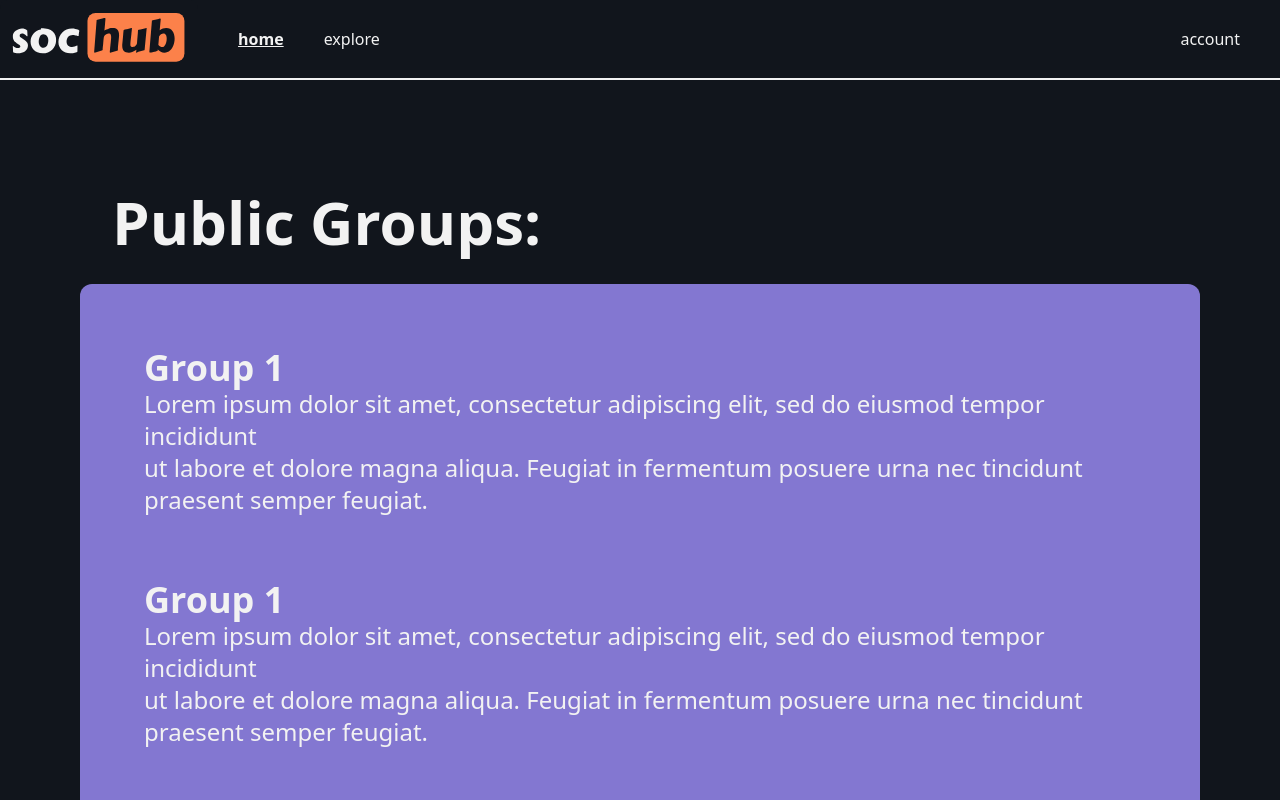
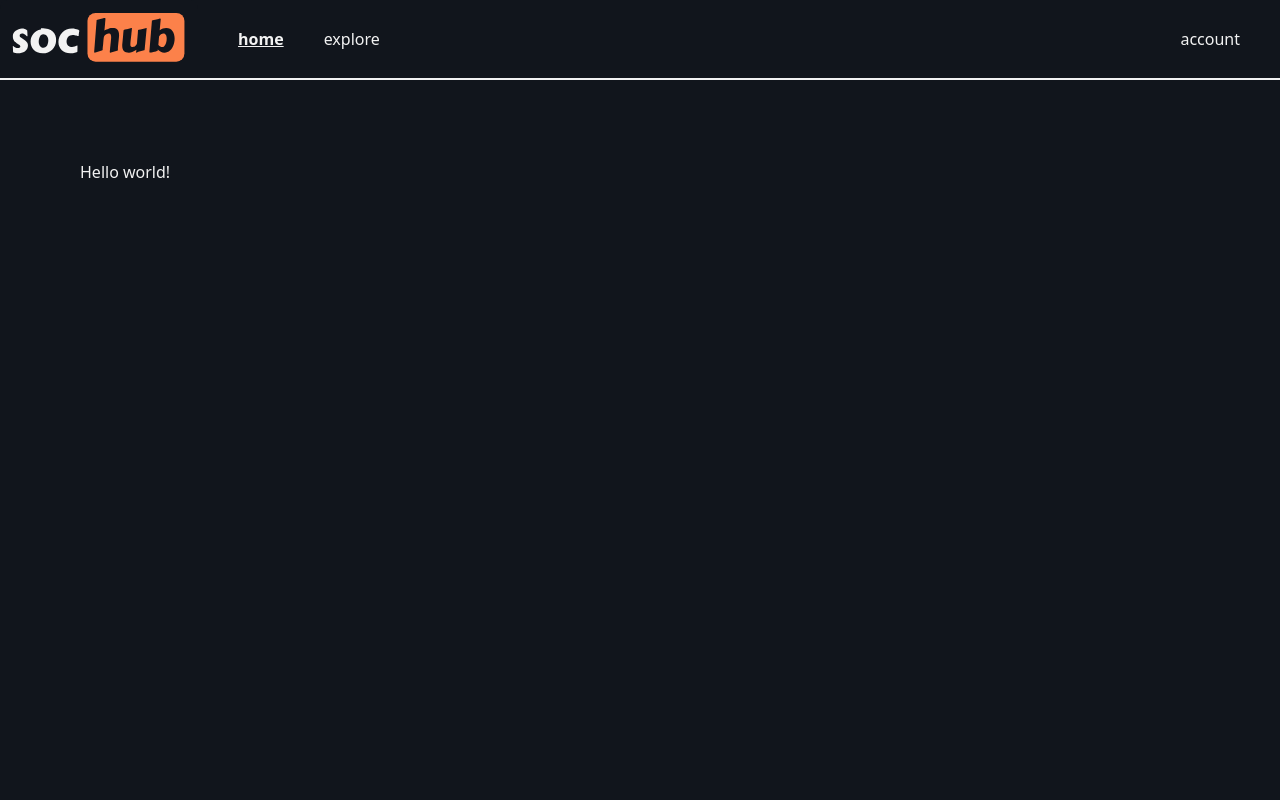
Before and after one commit to iis-itu-team/iis-project, a SvelteKit app in the folder frontend/: page / in a window 1280 px wide. Shown: the top 800 px of the page. Built offline with nearby package versions, Linux system fonts and the light colour scheme.

Commit message:
feat(fe): move group list to explore page feat(fe): add http module with axios client for easy rest api access feat(fe): load groups from rest api feat(fe): add response and group types feat(fe): add .env.template, env var for api_url

```diff
--- a/frontend/package.json
+++ b/frontend/package.json
@@ -25,5 +25,8 @@
     "typescript": "^5.0.0",
     "vite": "^4.4.2"
   },
-  "type": "module"
+  "type": "module",
+  "dependencies": {
+    "axios": "^1.5.1"
+  }
 }
--- /dev/null
+++ b/frontend/src/lib/http/http.ts
@@ -0,0 +1,6 @@
+import axios from "axios";
+import { PUBLIC_API_URL } from "$env/static/public";
+
+export const client = axios.create({
+    baseURL: PUBLIC_API_URL,
+});
--- /dev/null
+++ b/frontend/src/lib/types/group.ts
@@ -0,0 +1,7 @@
+import type { Visibility } from "./visibility";
+
+export interface Group {
+    id: string;
+    title: string;
+    visibility: Visibility;
+}
--- /dev/null
+++ b/frontend/src/lib/types/response.ts
@@ -0,0 +1,4 @@
+export interface ResponseFormat<T> {
+    status: string;
+    data: T;
+}
--- /dev/null
+++ b/frontend/src/lib/types/visibility.ts
@@ -0,0 +1,5 @@
+export enum Visibility {
+    PRIVATE = "private",
+    PROTECTED = "protected",
+    PUBLIC = "public"
+}
--- a/frontend/src/routes/+layout.svelte
+++ b/frontend/src/routes/+layout.svelte
@@ -1,5 +1,5 @@
 <script>
-	import NavBar from '$lib/NavBar.svelte';
+	import NavBar from '$lib/components/NavBar.svelte';
 	import '../app.css';
 </script>
 
--- a/frontend/src/routes/+page.svelte
+++ b/frontend/src/routes/+page.svelte
@@ -1,19 +1 @@
-<script>
-	let threads = Array.from({ length: 9 }, (_, i) => i);
-</script>
-
-<div class="p-8 text-white font-bold text-6xl">
-	<p>Public Groups:</p>
-</div>
-
-<figure class="bg-secondary rounded-xl p-8 dark:bg-slate-800">
-	{#each threads as thread (thread)}
-	<div class="text-left p-8 text-white text-2xl">
-		<span class="font-bold text-4xl">Group 1</span>
-		<p>Lorem ipsum dolor sit amet, consectetur adipiscing elit, sed do eiusmod tempor incididunt</p>
-		<p>ut labore et dolore magna aliqua. Feugiat in fermentum posuere urna nec tincidunt </p>
-		<p>praesent semper feugiat.</p>
-	</div>
-	{/each}
-
-</figure>
+<p>Hello world!</p>
--- a/frontend/src/routes/explore/+page.svelte
+++ b/frontend/src/routes/explore/+page.svelte
@@ -1,3 +1,22 @@
-<div class="text-center">
-	<p>Explore!</p>
+<script lang="ts">
+	import type { Group } from '$lib/types/group';
+
+	export let data: { groups: Group[] };
+
+	$: groups = data.groups;
+</script>
+
+<div class="flex flex-col gap-y-2">
+	<p class="text-white font-semibold text-lg">public groups ({groups.length}):</p>
+
+	<div class="flex flex-col gap-y-4 p-2">
+		{#each groups as group}
+			<div class="flex flex-row items-center justify-between p-2 bg-background-light rounded-lg">
+				<a href="/groups/{group.id}" class="text-left text-white text-lg font-semibold hover:underline">{group.title}</a>
+				<div class="hover:underline hover:cursor-pointer">
+					<span>request to join</span>
+				</div>
+			</div>
+		{/each}
+	</div>
 </div>
--- /dev/null
+++ b/frontend/src/routes/explore/+page.ts
@@ -0,0 +1,11 @@
+import { client } from "$lib/http/http";
+import type { Group } from "$lib/types/group";
+import type { ResponseFormat } from "$lib/types/response";
+
+export async function load({ params }) {
+    const res = await client.get<ResponseFormat<Group[]>>("/groups");
+
+    return {
+        groups: res.data.data
+    };
+}
--- /dev/null
+++ b/frontend/src/routes/groups/[id]/+page.svelte
@@ -0,0 +1,9 @@
+<script lang="ts">
+	import type { Group } from "$lib/types/group";
+
+    export let data: { group: Group };
+
+    $: group = data.group;
+</script>
+
+<p>Group: {group.title}</p>
--- /dev/null
+++ b/frontend/src/routes/groups/[id]/+page.ts
@@ -0,0 +1,13 @@
+import { client } from '$lib/http/http.js';
+import type { Group } from '$lib/types/group';
+import type { ResponseFormat } from '$lib/types/response.js';
+
+export async function load({ params }) {
+    const groupId = params.id;
+
+    const res = await client.get<ResponseFormat<Group>>(`/groups/${groupId}`);
+
+    return {
+        group: res.data.data
+    }
+}
```
Also changed, not shown: frontend/src/lib/components/NavBar.svelte (renamed from frontend/src/lib/NavBar.svelte), 2 other files (tests, documents, lock files or other folders).
